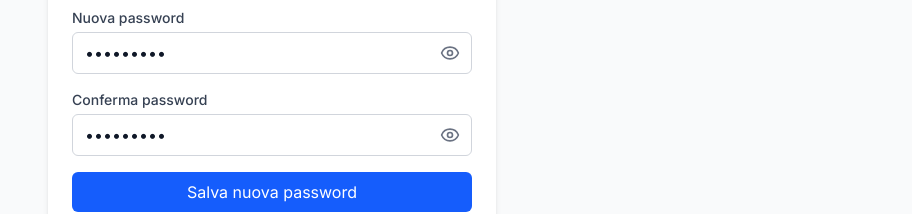
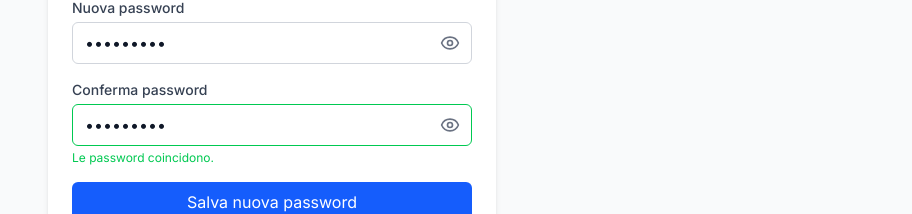
Before and after one commit to ediioriodev/CashFlowPilot, a Next.js app: page /reset-password in a window 1280 px wide. Both pictures are taken after typing "Sample123", "Sample123" into the empty fields and a click on the button "Salva nuova password". Shown: the part 365-579 px from the top of the page, without its empty margins (368-1280 px from the left). Built offline with nearby package versions, Linux system fonts and the light colour scheme; no server answers.

Commit message:
fix reset password 5

```diff
--- a/src/app/reset-password/page.tsx
+++ b/src/app/reset-password/page.tsx
@@ -1,9 +1,9 @@
 "use client";
 
-import { useState } from "react";
+import { useState, useEffect } from "react";
 import { supabase } from "@/lib/supabaseClient";
 import { useRouter } from "next/navigation";
-import { Loader2, Eye, EyeOff, ShieldCheck } from "lucide-react";
+import { Loader2, Eye, EyeOff, ShieldCheck, XCircle } from "lucide-react";
 import { translateAuthError } from "@/lib/formatUtils";
 
 export default function ResetPasswordPage() {
@@ -14,7 +14,26 @@ export default function ResetPasswordPage() {
   const [loading, setLoading] = useState(false);
   const [error, setError] = useState<string | null>(null);
   const [success, setSuccess] = useState(false);
+  const [linkError, setLinkError] = useState<string | null>(null);
   const router = useRouter();
+
+  useEffect(() => {
+    // Controlla se ci sono errori nell'hash dell'URL (es. link scaduto)
+    const hash = window.location.hash.substring(1);
+    const hashParams = new URLSearchParams(hash);
+    const errorDesc = hashParams.get("error_description");
+    const errorCode = hashParams.get("error_code");
+
+    if (errorCode || errorDesc) {
+      setLinkError(
+        translateAuthError(errorDesc || errorCode || "") ||
+        "Il link di recupero non è valido o è scaduto."
+      );
+    }
+  }, []);
+
+  const passwordsMatch = confirmPassword === "" || newPassword === confirmPassword;
+  const confirmTouched = confirmPassword !== "";
 
   const handleReset = async (e: React.FormEvent) => {
     e.preventDefault();
@@ -42,6 +61,29 @@ export default function ResetPasswordPage() {
       setLoading(false);
     }
   };
+
+  if (linkError) {
+    return (
+      <Layout>
+        <div className="flex flex-col items-center gap-3 text-center">
+          <div className="bg-red-100 dark:bg-red-900/30 p-4 rounded-full">
+            <XCircle className="w-8 h-8 text-red-600 dark:text-red-400" />
+          </div>
+          <h1 className="text-xl font-bold text-gray-900 dark:text-gray-100">Link non valido o scaduto</h1>
+          <p className="text-gray-500 dark:text-gray-400 text-sm">
+            {linkError}
+            <br />Richiedi un nuovo link dalla pagina di login.
+          </p>
+          <button
+            onClick={() => router.push("/login")}
+            className="mt-4 text-blue-600 dark:text-blue-400 hover:underline text-sm font-medium"
+          >
+            Torna al login
+          </button>
+        </div>
+      </Layout>
+    );
+  }
 
   if (success) {
     return (
@@ -114,7 +156,13 @@ export default function ResetPasswordPage() {
               minLength={8}
               value={confirmPassword}
               onChange={(e) => setConfirmPassword(e.target.value)}
-              className="w-full px-3 py-2 border border-gray-300 dark:border-gray-700 rounded-md focus:outline-none focus:ring-2 focus:ring-blue-500 text-gray-900 dark:text-white dark:bg-gray-900 pr-10"
+              className={`w-full px-3 py-2 border rounded-md focus:outline-none focus:ring-2 text-gray-900 dark:text-white dark:bg-gray-900 pr-10 ${
+                confirmTouched && !passwordsMatch
+                  ? "border-red-500 focus:ring-red-500"
+                  : confirmTouched && passwordsMatch
+                  ? "border-green-500 focus:ring-green-500"
+                  : "border-gray-300 dark:border-gray-700 focus:ring-blue-500"
+              }`}
               placeholder="Ripeti la nuova password"
             />
             <button
@@ -125,11 +173,17 @@ export default function ResetPasswordPage() {
               {showConfirm ? <EyeOff className="h-5 w-5" /> : <Eye className="h-5 w-5" />}
             </button>
           </div>
+          {confirmTouched && !passwordsMatch && (
+            <p className="text-xs text-red-500 mt-1">Le password non coincidono.</p>
+          )}
+          {confirmTouched && passwordsMatch && (
+            <p className="text-xs text-green-500 mt-1">Le password coincidono.</p>
+          )}
         </div>
 
         <button
           type="submit"
-          disabled={loading}
+          disabled={loading || (confirmTouched && !passwordsMatch)}
           className="w-full bg-blue-600 text-white py-2 px-4 rounded-md hover:bg-blue-700 focus:outline-none focus:ring-2 focus:ring-blue-500 focus:ring-offset-2 disabled:opacity-50 flex justify-center items-center gap-2"
         >
           {loading ? <Loader2 className="w-5 h-5 animate-spin" /> : "Salva nuova password"}
```
Also changed, not shown: public/sw.js.
